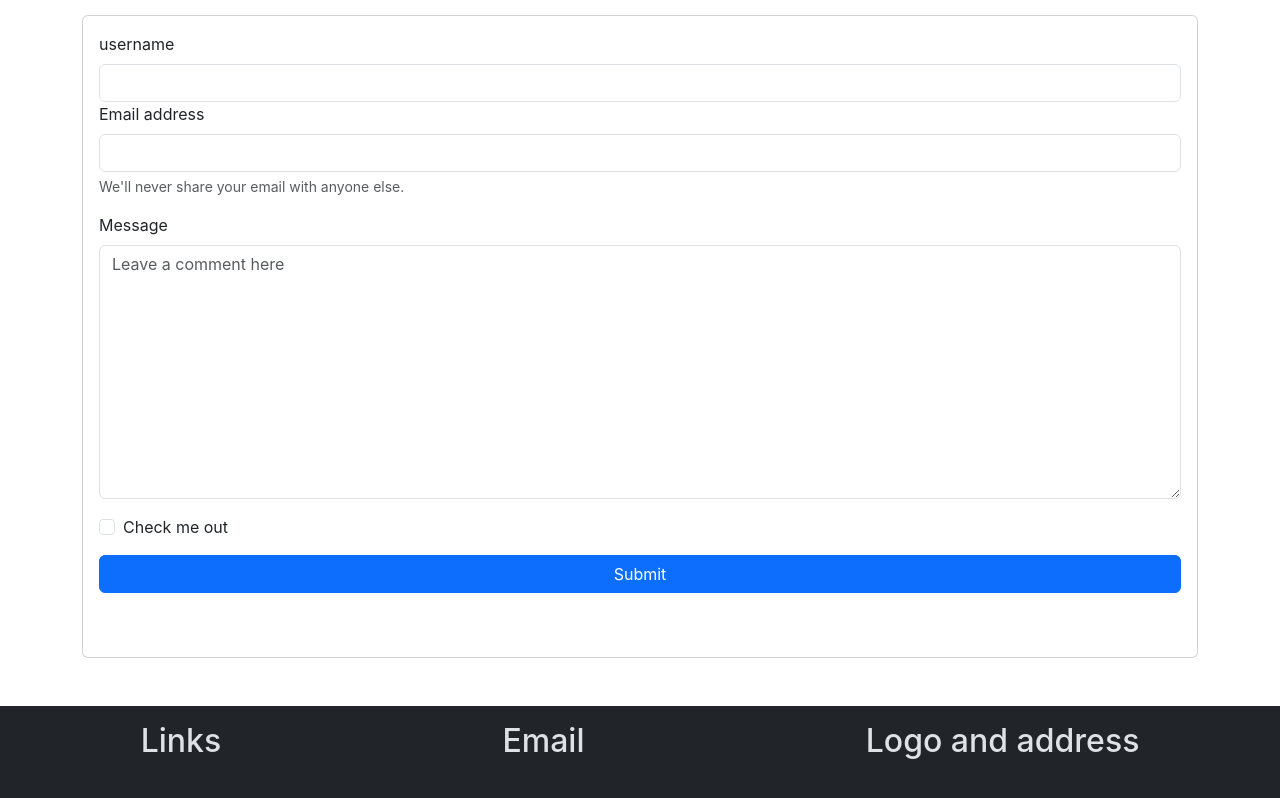
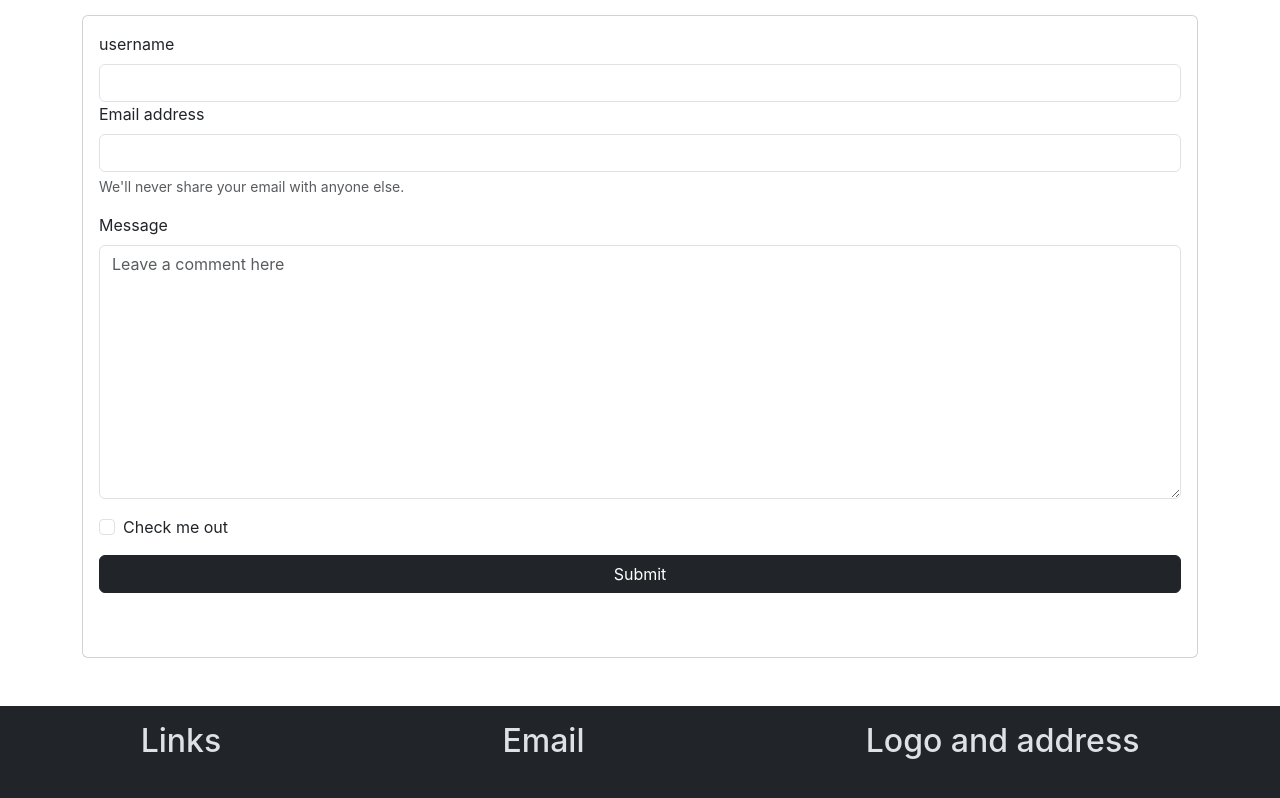
Before and after one commit to shoaib900/ee_landingpage, a React (Create React App) app: page / in a window 1280 px wide. Shown: the part 1257-2055 px from the top of the page. Built offline with nearby package versions, Linux system fonts and the light colour scheme.

Commit message:
update btn

```diff
--- a/src/routes/Home.js
+++ b/src/routes/Home.js
@@ -129,7 +129,7 @@ const Home = () => {
     <label class="form-check-label" for="exampleCheck1">Check me out</label>
   </div>
   <div class="d-grid gap-2 mb-5">
-  <button class="btn btn-primary" type="button">Submit</button>
+  <button class="btn btn-dark" type="button">Submit</button>
 </div>
 </form>
 </div>
```
